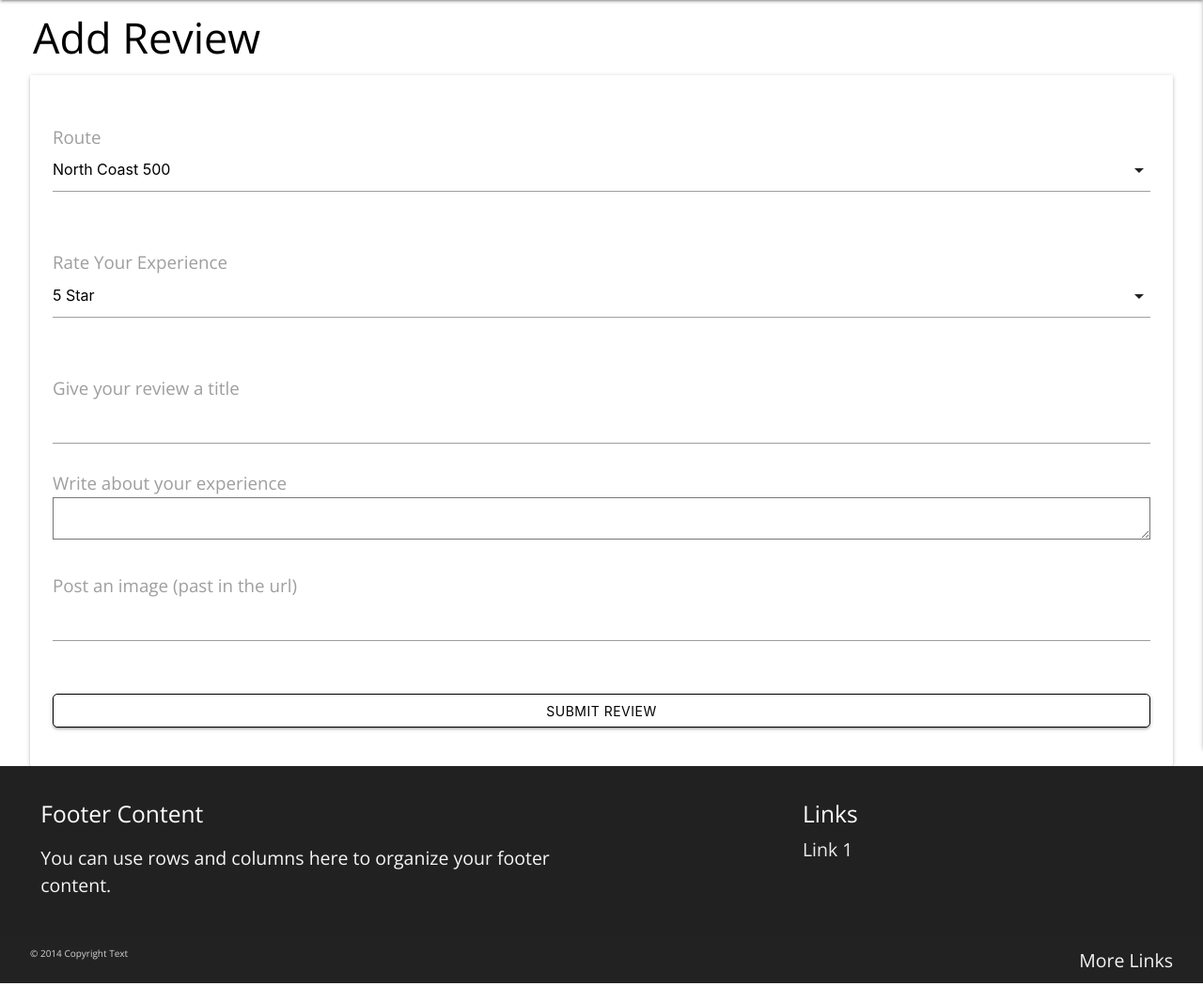
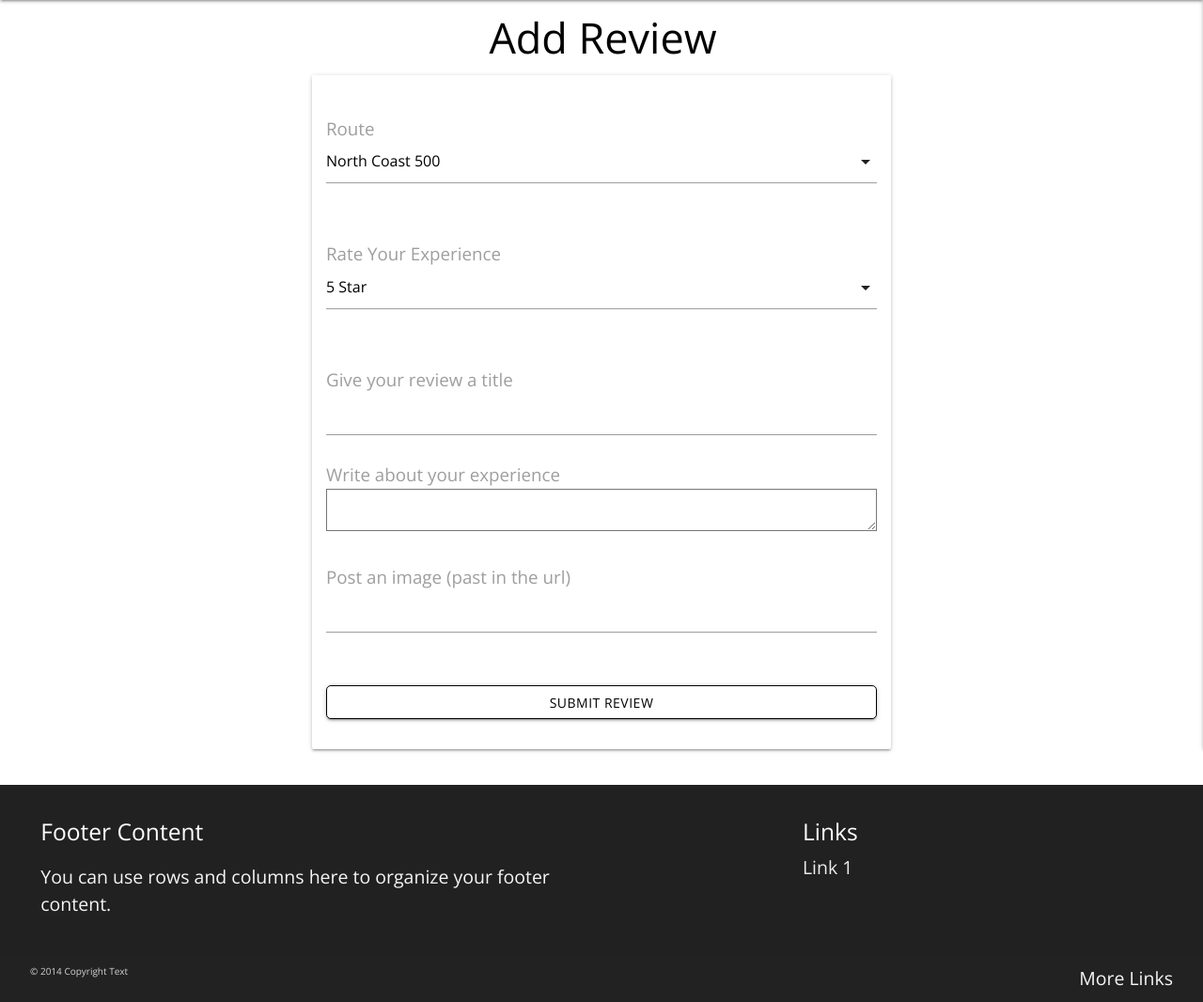
Before and after one commit to scotty-james/Milestone-Project-3--North-Coast-500, a Flask app: page /add_post in a window 1280 px wide. Shown: the part 64-1130 px from the top of the page at 94% size. Run offline with Flask 2, Linux system fonts and the light colour scheme; some libraries are stand-ins or nearby versions.

```diff
--- a/static/css/style.css
+++ b/static/css/style.css
@@ -206,6 +206,11 @@ label.form-label {
   margin-top: 0;
 }
 
+.card-panel {
+  padding: 1rem;
+  margin-bottom: 5rem;
+}
+
 #username {
   background: rgb(255, 255, 255);
   border: 1px solid rgba(184, 178, 178, 0.986);
@@ -216,8 +221,18 @@ background: rgb(255, 255, 255);
 border: 1px solid rgba(184, 178, 178, 0.986);
 }
 
-#post-description {
-  font-size: .75rem;
+/*-------------------------------------------Add/Edit Forms*/
+
+.edit-form {
+  margin: auto;
+  padding: 0 20rem 2.5rem 20rem;
+  align-content: center;
+}
+
+.add-form {
+  margin: auto;
+  padding: 0 20rem 2.5rem 20rem;
+  align-content: center;
 }
 
 .form-heading {
@@ -232,6 +247,27 @@ border: 1px solid rgba(184, 178, 178, 0.986);
 .form-panel {
   margin: 0;
 }
+
+button, input, optgroup, select, textarea {
+  font-family: "Open Sans", serif;
+  color: #000000;
+  font-size: 1.5rem;
+}
+
+/*-------------------------------------------Delete Form*/
+
+#post-title {
+  font-size: 2rem;
+}
+
+/*-------------------------------------------Footer*/
+
+.footer {
+  margin-top: 50rem;
+}
+
+
+
 
 /*-------------------------------------------Media Queries*/
 
@@ -285,4 +321,16 @@ border: 1px solid rgba(184, 178, 178, 0.986);
     padding: 0 2rem 0 2rem;
     align-content: center;
   }
+
+  .edit-form {
+    margin: auto;
+    padding: 0 2rem 1rem 2rem;
+    align-content: center;
+  }
+
+  .add-form {
+    margin: auto;
+    padding: 0 2rem 1rem 2rem;
+    align-content: center;
+  }
 }
--- a/templates/add_post.html
+++ b/templates/add_post.html
@@ -1,6 +1,6 @@
 {% extends "base.html" %}
 {% block content %}
-<h1 class="left-align form-heading">Add Review</h1>
+<h1 class="center-align form-heading">Add Review</h1>
 {% with messages = get_flashed_messages() %}
 {% if messages %}
 <ul>
@@ -10,7 +10,7 @@
 </ul>
 {% endif %}
 {% endwith %}
-<form action="" method="post" enctype="multipart/form-data">
+<form class="add-form" action="" method="post" enctype="multipart/form-data">
     <div class="card-panel form-panel">
     {{ form.csrf_token }}
     <h3>
--- a/templates/edit_post.html
+++ b/templates/edit_post.html
@@ -10,7 +10,7 @@
 </ul>
 {% endif %}
 {% endwith %}
-<form action="" method="post" enctype="multipart/form-data">
+<form class="edit-form" action="" method="post" enctype="multipart/form-data">
     <div class="card-panel form-panel">
     {{ form.csrf_token }}
     <p>
@@ -36,7 +36,7 @@
     </p>
     <p>
         {{ form.post_description.label(class="form-label") }}<br>
-        {{ form.post_description(class="form-label") }}<br>
+        {{ form.post_description }}<br>
         {%  for error in form.post_description.errors %}
         <span style="color: red;">{{ error }}</span>
         {% endfor %}
```
Also changed, not shown: templates/delete_post.html (+5 -3 lines).
